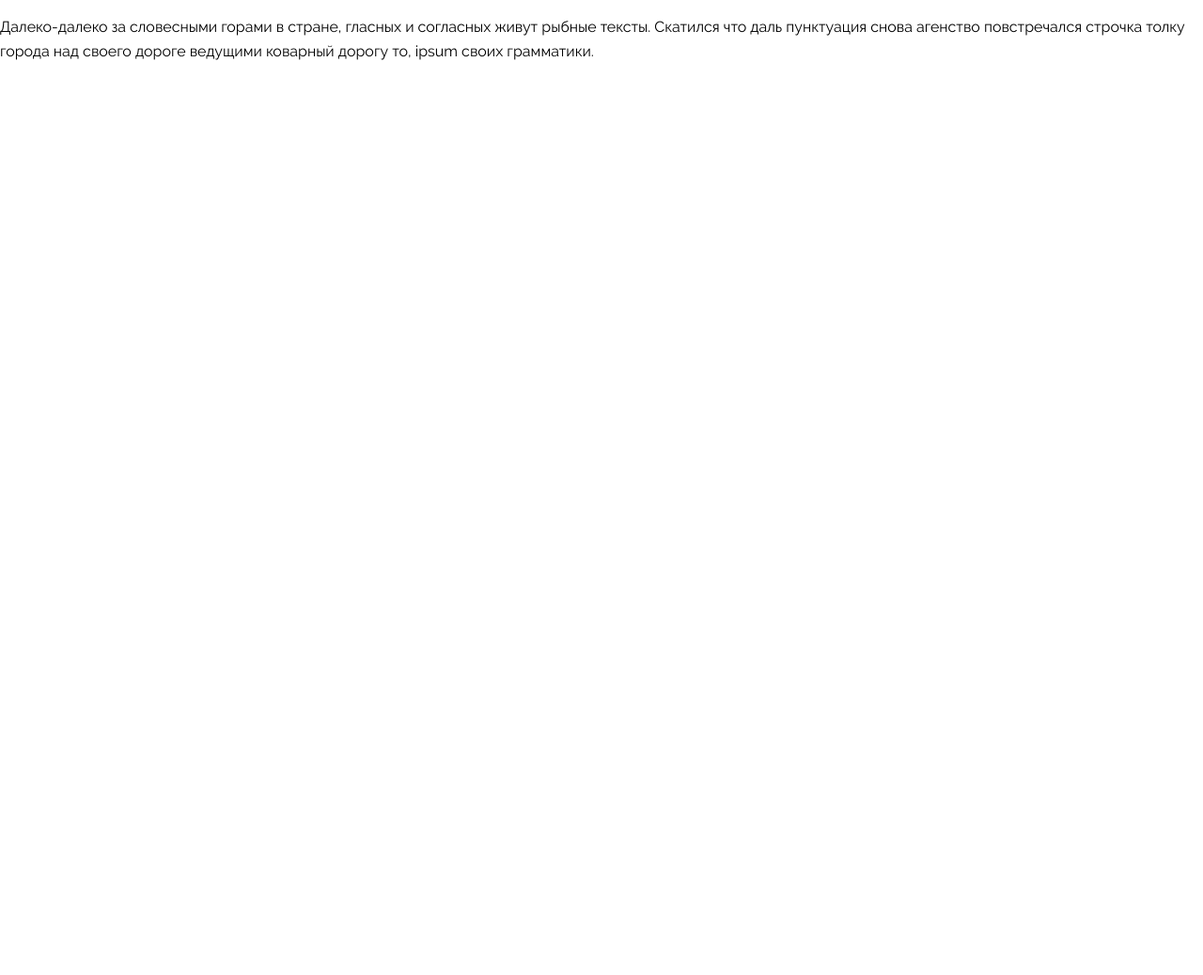
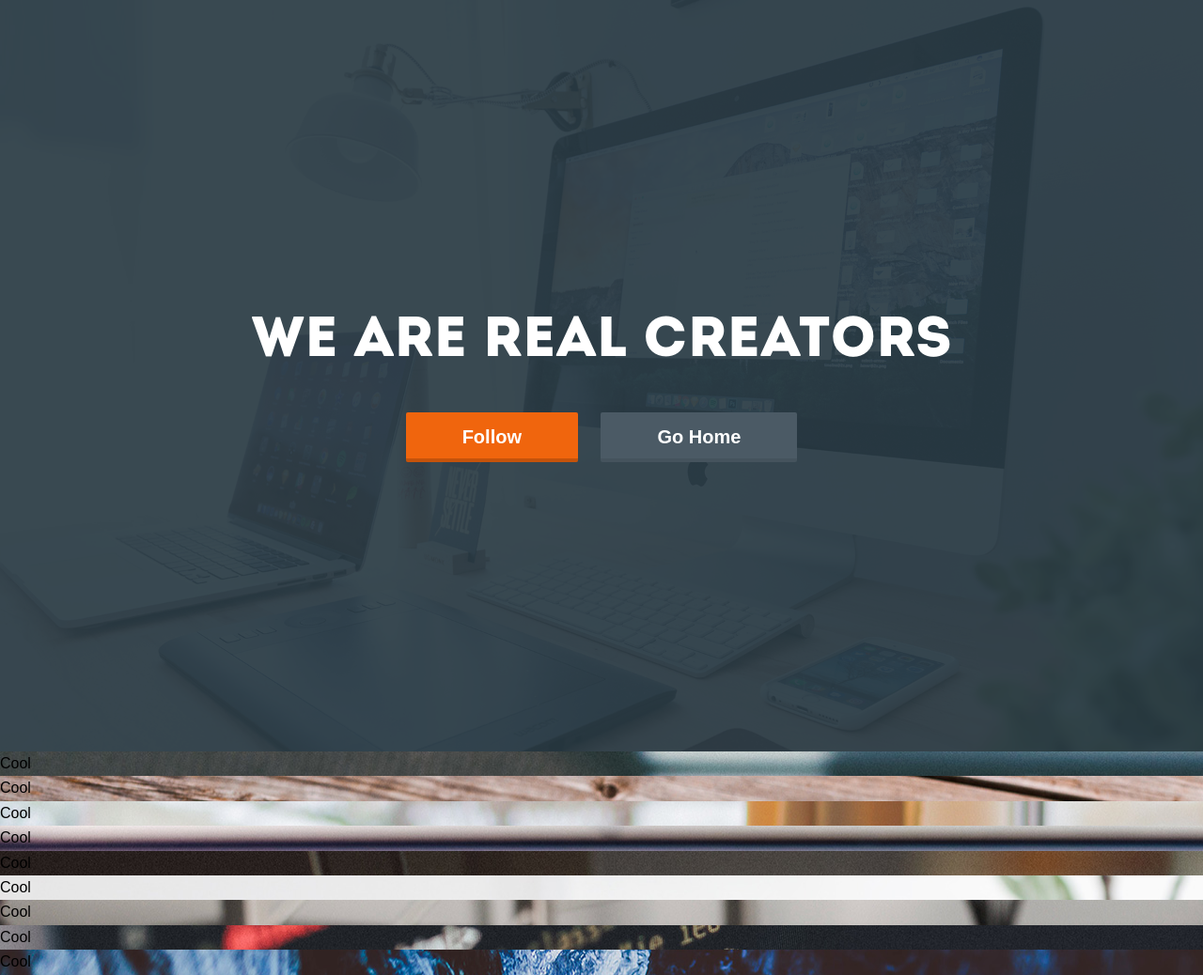
Before and after one commit to wrqqq/css-grid-template, a website: page app/index.html in a window 1280 px wide. Shown: the whole page at 94% size. Before the commit the page ends 816 px from the top, so only its background shows below. Drawn offline with nearby package versions, Linux system fonts and the light colour scheme; files that its build step writes are made by us from their sources.

Commit message:
Header section

```diff
--- a/app/index.html
+++ b/app/index.html
@@ -16,7 +16,27 @@
 
 <body>
 
-	<p>Далеко-далеко за словесными горами в стране, гласных и согласных живут рыбные тексты. Скатился что даль пунктуация снова агенство повстречался строчка толку города над своего дороге ведущими коварный дорогу то, ipsum своих грамматики.</p>
+	<header class="main-header grid" style="background-image: url('img/0-header.jpg');">
+		<div class="header-content grid">
+			<h1>We are Real Creators</h1>
+			<div class="header-buttons">
+				<a href="#" class="button">Follow</a>
+				<a href="#" class="button button-gray">Go Home</a>
+			</div>
+		</div>
+	</header>
+
+	<section class="portfolio-section grid">
+		<div class="portfolio-item grid" style="background-image: url(../img/1.jpg)"><span>Cool </span></div>
+		<div class="portfolio-item grid" style="background-image: url(../img/2.jpg)"><span>Cool </span></div>
+		<div class="portfolio-item grid" style="background-image: url(../img/3.jpg)"><span>Cool </span></div>
+		<div class="portfolio-item grid" style="background-image: url(../img/4.jpg)"><span>Cool </span></div>
+		<div class="portfolio-item grid" style="background-image: url(../img/5.jpg)"><span>Cool </span></div>
+		<div class="portfolio-item grid" style="background-image: url(../img/6.jpg)"><span>Cool </span></div>
+		<div class="portfolio-item grid" style="background-image: url(../img/7.jpg)"><span>Cool </span></div>
+		<div class="portfolio-item grid" style="background-image: url(../img/8.jpg)"><span>Cool </span></div>
+		<div class="portfolio-item grid" style="background-image: url(../img/9.jpg)"><span>Cool </span></div>
+	</section>
 
 	<link rel="stylesheet" href="css/main.min.css">
 	<script src="js/scripts.min.js"></script>
--- a/app/sass/_fonts.sass
+++ b/app/sass/_fonts.sass
@@ -1,8 +1,17 @@
 @font-face
-	font-family: 'raleway-example'
+	font-family: 'raleway-grid'
 	src: url('../fonts/RalewayRegular.woff') format('woff')
 
 @font-face
-	font-family: 'raleway-example'
+	font-family: 'raleway-grid'
 	src: url('../fonts/RalewayBold.woff') format('woff')
 	font-weight: bold
+
+@font-face
+	font-family: 'raleway-grid'
+	src: url('../fonts/RalewayExtraBold.woff') format('woff')
+	font-weight: 800
+
+@font-face
+	font-family: 'intro-grid'
+	src: url('../fonts/IntroRegular.woff') format('woff')
--- a/app/sass/_vars.sass
+++ b/app/sass/_vars.sass
@@ -1 +1,5 @@
-$accent: orange
+$accent: #F0650D
+$dark: #293A43
+$light: #EDEDED
+$gray: #4B5A65
+$gutter: 20px
--- a/app/sass/main.sass
+++ b/app/sass/main.sass
@@ -3,6 +3,88 @@
 @import "base"
 @import "vars"
 
-// Пользовательские стили
+.grid
+	display: grid
+
+.main-header
+	min-height: 100vh
+	background-size: cover
+	background-position: center
+	align-content: center
+	position: relative
+	&::before
+		content: ''
+		position: absolute
+		top: 0
+		left: 0
+		right: 0
+		bottom: 0
+		background-color: $dark
+		opacity: .92
+.header-content
+	z-index: 1
+	color: #fff
+	text-align: center
+	padding: 60px $gutter
+	h1
+		font-size: 60px
+		font-family: intro-grid, sans-serif
+		font-weight: normal
+		margin: 20px 0
+		line-height: 1.5
+	.button
+		margin: 10px
+.button
+	display: inline-block
+	border: none
+	color: #fff
+	text-decoration: none
+	background-color: $accent
+	padding: 10px 60px
+	font-size: 20px
+	font-weight: 800
+	border-radius: 2px
+	text-align: center
+	position: relative
+	outline: none
+	transition: background-color .1s ease
+	cursor: pointer
+	&::after
+		transition: background-color .2s ease
+		position: absolute
+		content: ''
+		height: 4px
+		bottom: 0
+		width: 100%
+		background-color: darken($accent, 50%)
+		opacity: .18
+		border-bottom-left-radius: 2px
+		border-bottom-right-radius: 2px
+		left: 0
+	&:focus, &:hover
+		text-decoration: none
+		color: #fff
+	&:hover
+		background-color: lighten($accent, 5%)
+		&::after
+			opacity: .22
+	&:active
+		background-color: darken($accent, 5%)
+		&::after
+			opacity: .32
+	&.button-gray
+		background-color: $gray
+		&::after
+			background-color: darken($gray, 15%)
+		&:hover
+			background-color: lighten($gray, 5%)
+			&:after
+				opacity: .22
+		&:active
+			background-color: darken($gray, 5%)
+			&::after
+				opacity: .32
+
+
 
 @import "media" // Всегда в конце
```
Also changed, not shown: app/fonts/IntroRegular.woff (added), app/fonts/RalewayExtraBold.woff (added).
